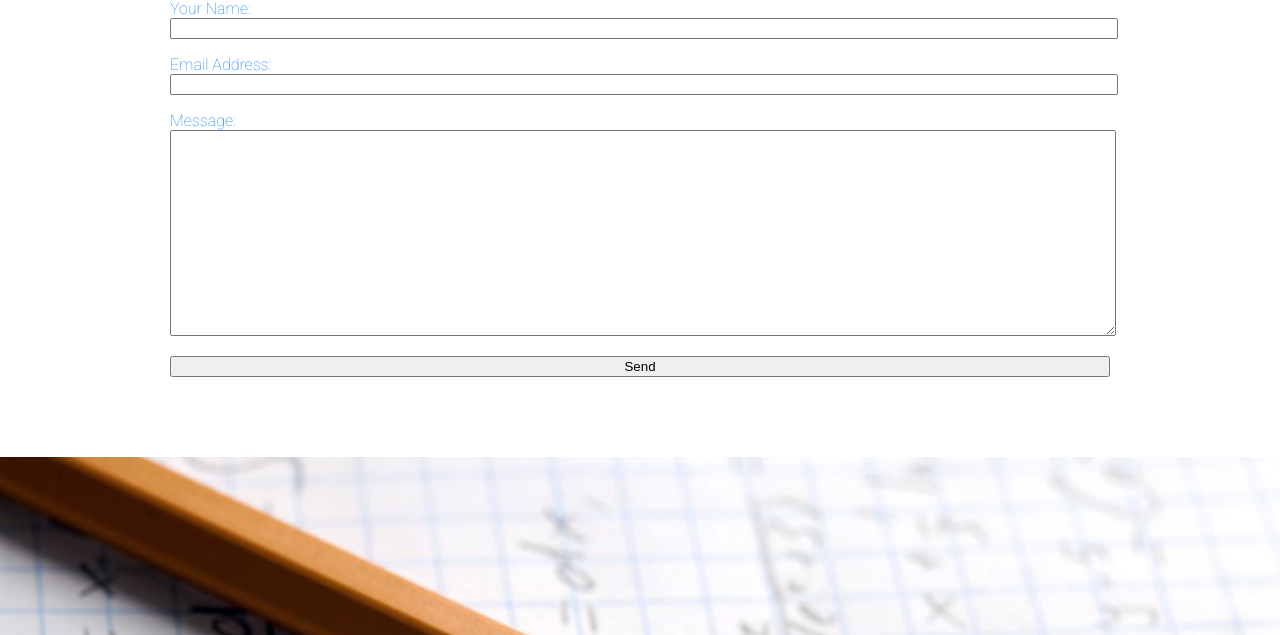
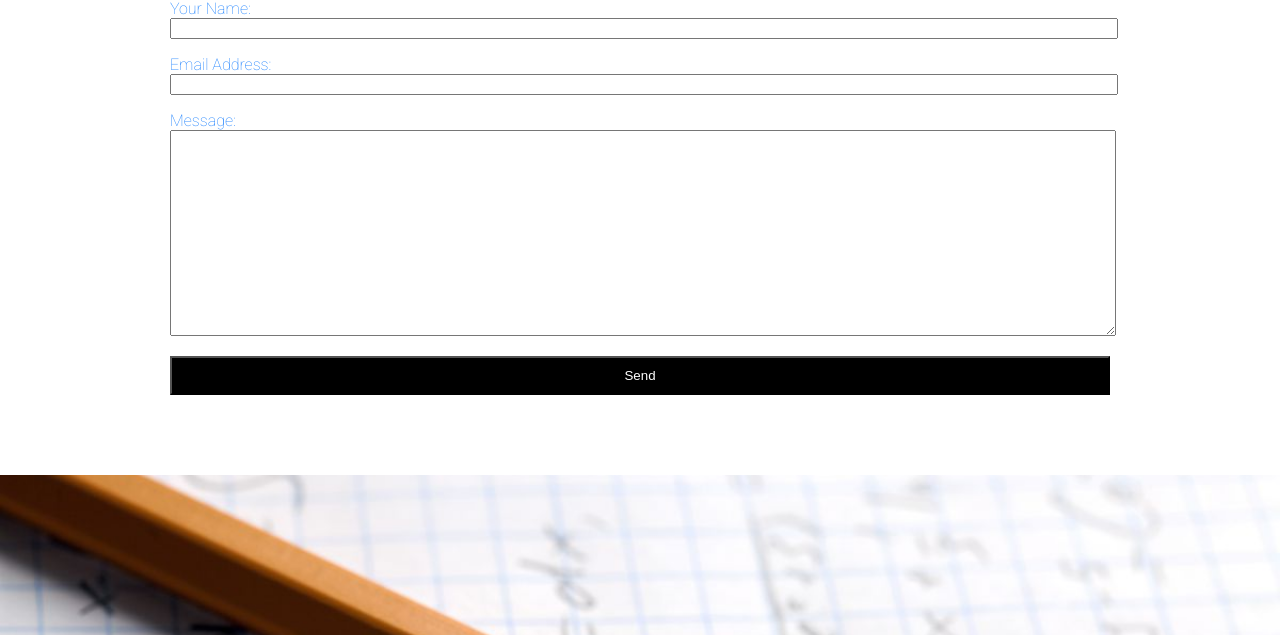
Before and after one commit to Skittlez1522/InstAssignment, a PHP site: page /phpmail/contact.html in a window 1280 px wide. Shown: the part 1165-1800 px from the top of the page. Run offline with PHP 8.4, Linux system fonts and the light colour scheme; some libraries are stand-ins or nearby versions.

Commit message:
Add files via upload

```diff
--- a/contact.html
+++ b/contact.html
@@ -8,6 +8,8 @@
     <link rel="icon" type="image/png" href="favicon-16x16.png" sizes="16x16">
     <link href="index.css" type="text/css" rel="stylesheet">
     <script src='https://www.google.com/recaptcha/api.js'></script>
+    <script src="form.js"></script>
+    <script src="https://ajax.googleapis.com/ajax/libs/jquery/1.12.4/jquery.min.js"></script>
   </head>
   <body>
     <div class="header">
--- a/index.css
+++ b/index.css
@@ -176,6 +176,20 @@ th, td {
   opacity: 1;
 }
 
+.button-primary {
+  color: #fff;
+  background: #000;
+  padding: 10px 40px;
+  text-decoration: none;
+  transition: background .5s;
+}
+
+.button-primary:hover {
+  background : #117bff;
+  cursor: pointer;
+  transition: background .5s;
+}
+
 {
     .form-container {
       background: #ffffff;
```
